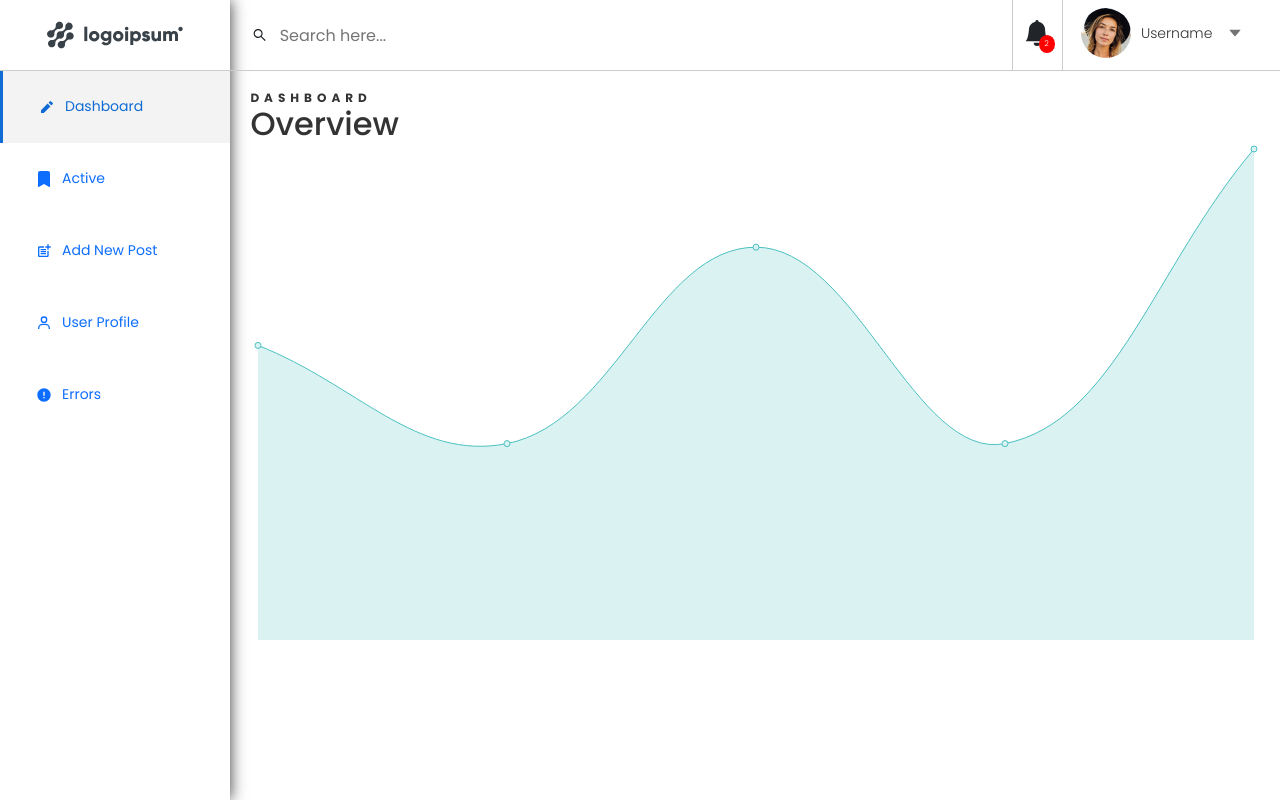
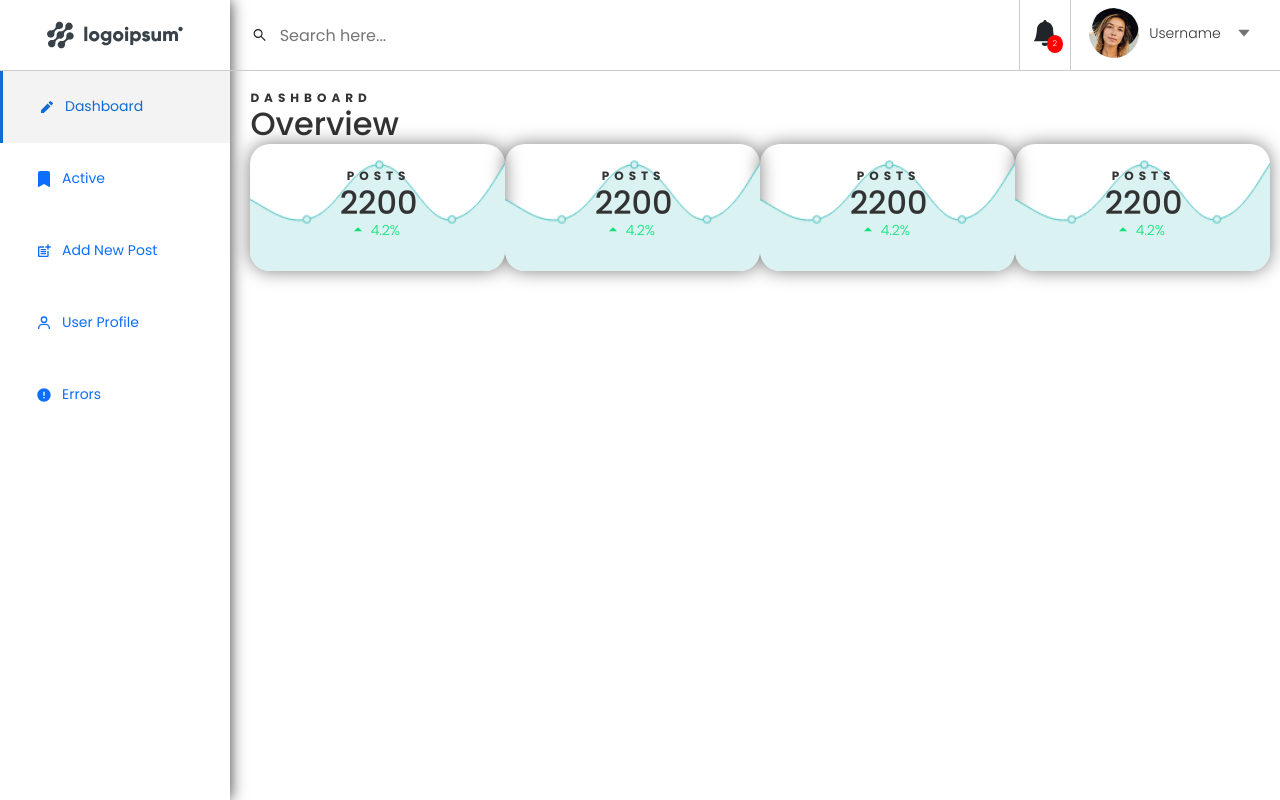
Before and after one commit to inv123/BlogApp, a React (Create React App) app in the folder my-app/: page / in a window 1280 px wide. Built offline with nearby package versions, Linux system fonts and the light colour scheme.

Commit message:
set of charts

```diff
--- a/my-app/src/components/homepage/Charts.js
+++ b/my-app/src/components/homepage/Charts.js
@@ -1,5 +1,6 @@
 import React from 'react';
 import { Line } from "react-chartjs-2";
+import { RiArrowUpSFill } from 'react-icons/ri'
 
 export const Charts = () => {
     const data = {
@@ -55,7 +56,19 @@ export const Charts = () => {
 
     return (
         <>
-            <Line data={data} options={options} />
+           <div className='chart'>
+                <div className='chart-wrapper'>
+                    <Line data={data} options={options} />
+                    <div className='chart-data'>
+                        <h6>POSTs</h6>
+                        <h3>2200</h3>
+                        <div className='chart-percent'>
+                            <RiArrowUpSFill className='green'/>
+                            <p className='green'>4.2%</p>
+                        </div>
+                    </div>
+                </div>
+           </div>
         </>
     )
 }
--- a/my-app/src/components/homepage/Dashboard.js
+++ b/my-app/src/components/homepage/Dashboard.js
@@ -10,6 +10,9 @@ export const Dashboard = () => {
                 <h3>Overview</h3>
                 <div className='flex-charts'>
                     <Charts />
+                    <Charts />
+                    <Charts />
+                    <Charts />
 
                 </div>
             </div>
--- /dev/null
+++ b/my-app/src/styles/_charts.scss
@@ -0,0 +1,54 @@
+
+
+.flex-charts{
+    display: flex;
+    justify-content: space-between;
+
+
+    .chart{
+
+        max-width: 255px;
+        height: auto;
+        border-radius: 20px;
+        margin: 0;
+        padding: 0;
+        overflow: hidden;
+        -webkit-box-shadow: 0px 0px 18px 0px rgba(0,0,0,0.5);
+        box-shadow: 0px 0px 18px 0px rgba(0,0,0,0.5);
+
+        .chart-wrapper{
+            position: relative;
+            width: 100%;
+            margin: 0;
+            padding: 0;
+            overflow: hidden;
+            pointer-events: none;
+
+
+            canvas{
+                transform: scale(1.2);
+            }
+
+            .chart-data{
+                position: absolute;
+                top: 20%;
+                left: 35%;
+                text-align: center;
+
+                .chart-percent{
+                    display: flex;
+                    justify-content: flex-start;
+                    flex-direction: row;
+                    padding-left: 5px;
+
+                    svg{
+                        margin: 0 5px;
+                    }
+
+                }
+
+            }
+        }
+
+    }
+}
--- a/my-app/src/styles/style.scss
+++ b/my-app/src/styles/style.scss
@@ -4,6 +4,7 @@
 @import './right-top-navigation';
 @import './colors';
 @import './dashboard';
+@import './charts';
 
 body{
     width: 100vw;
```
